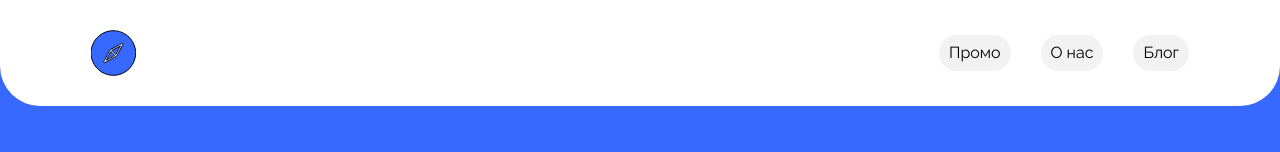
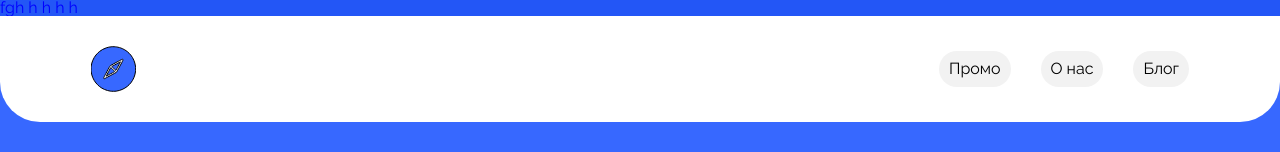
Before and after one commit to sv-khol/m_hw, a plain HTML site: page index.html in a window 1280 px wide. Shown: the top 152 px of the page. Drawn offline with Linux system fonts and the light colour scheme; files that its build step writes are made by us from their sources; files whose address does not match are found by name.

Commit message:
Update index.html

```diff
--- a/index.html
+++ b/index.html
@@ -8,6 +8,7 @@
     <link rel="stylesheet" href="stylesheet/main.css">
 </head>
 <body>
+    <p>fgh h h h h</p>
     <nav>
         <div class="wrapper">
             <div class="nav_flex">
```
